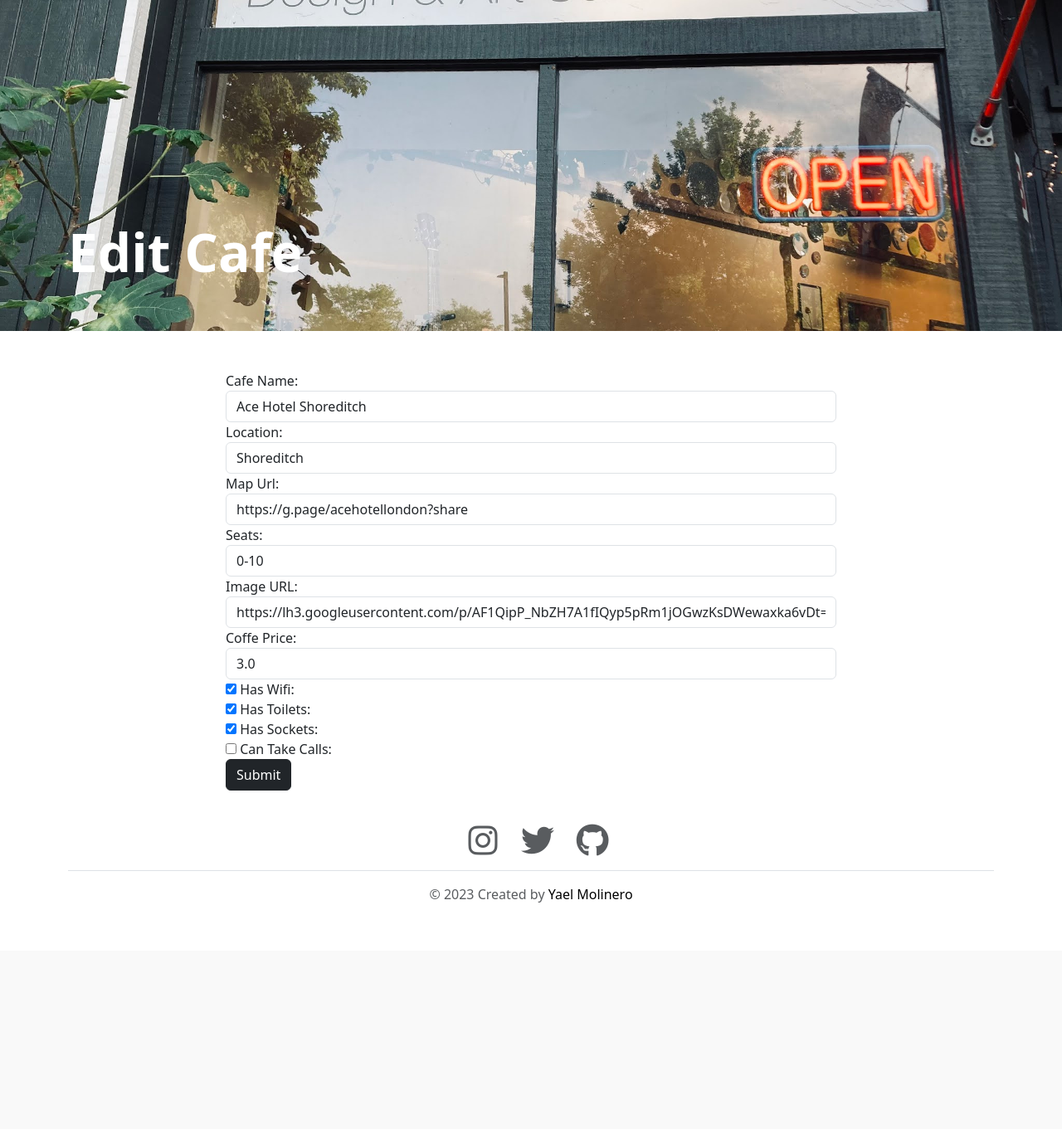
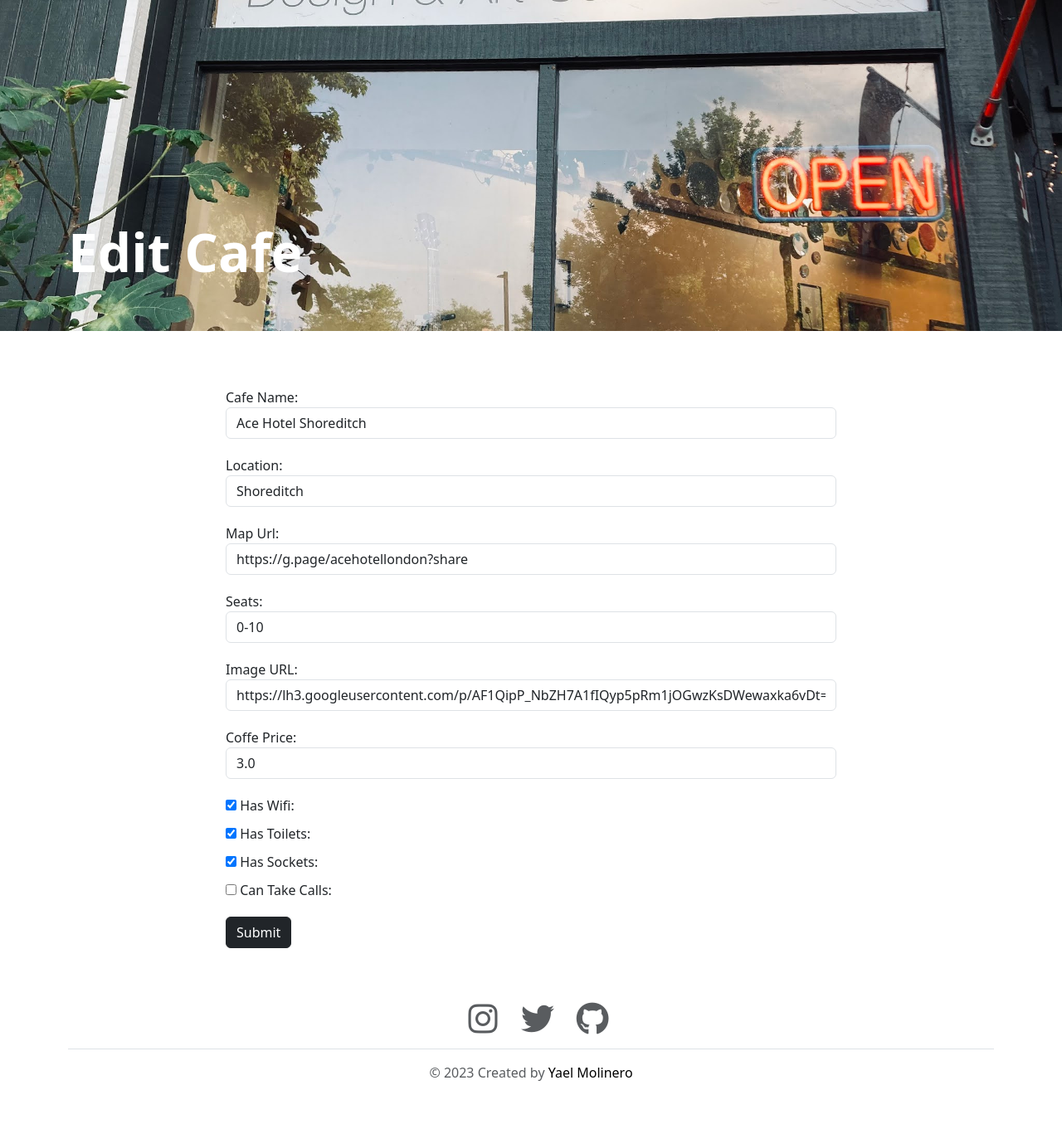
Before and after one commit to yaelmolinero/cafe_wifi_web, a Flask app: page /edit-cafe/7 in a window 1280 px wide. Shown: the part 57-1418 px from the top of the page at 83% size. Before the commit the page ends 1145 px from the top, so only its background shows below. Run offline with Flask 3, Linux system fonts and the light colour scheme; a user stored in the database is signed in; some libraries are stand-ins or nearby versions.

Commit message:
add space in forms

```diff
--- a/forms.py
+++ b/forms.py
@@ -1,7 +1,7 @@
 from flask_wtf import FlaskForm
-from wtforms import StringField, SubmitField, EmailField, PasswordField, SelectField, BooleanField, FloatField
+from wtforms import StringField, SubmitField, EmailField, PasswordField, SelectField,\
+    BooleanField, FloatField, TextAreaField
 from wtforms.validators import DataRequired, URL
-from flask_ckeditor import CKEditorField
 
 # -------------------- WTForms REGISTER NEW USER -------------------- #
 class RegisterCafe(FlaskForm):
@@ -38,6 +38,6 @@ class LoginForm(FlaskForm):
 class CommentForm(FlaskForm):
     score = SelectField("Do you enjoy?", validators=[DataRequired()],
                         choices=["⭐⭐⭐⭐⭐", "⭐⭐⭐⭐", "⭐⭐⭐", "⭐⭐", "⭐"])
-    body = CKEditorField("Comment:")
+    body = TextAreaField("Comment:", validators=[DataRequired()])
 
     submit = SubmitField("Confirm")
--- /dev/null
+++ b/static/css/style.css
@@ -0,0 +1,17 @@
+.form-group{
+    margin-top: 20px;
+    margin-bottom: 20px;
+}
+
+#submit {
+    margin-top: 10px;
+    margin-bottom: 25px;
+}
+
+.checkbox {
+    margin-bottom: 10px;
+}
+
+textarea {
+    height: 150px;
+}
--- a/templates/current_cafe.html
+++ b/templates/current_cafe.html
@@ -24,7 +24,7 @@
             <img width="50" height="50" src="https://cdn.pixabay.com/photo/2015/10/05/22/37/blank-profile-picture-973460_1280.png">
           </div>
           <!-- COMMENT CONTENT -->
-          <div class="col-10 ps-1 pe-1">
+          <div class="col-9 col-sm-10 ps-1 pe-1">
             <span>
               <span class="fw-bold my-0 h5">{{ comment.comment_author.name | safe() }}  </span>
               <span class="my-0 h5">{{ '★' * comment.score | int }}{{ '☆' * (5-comment.score) | int }}</span>
--- a/templates/header.html
+++ b/templates/header.html
@@ -9,6 +9,7 @@
 
   <title>{{ title }}</title>
   <link href="{{ url_for('static', filename='favicon/coffee_icon.ico') }}" rel="icon" type="image/x-icon">
+  <link href="{{ url_for('static', filename='css/style.css') }}" rel="stylesheet">
   <link href="https://cdn.jsdelivr.net/npm/bootstrap@5.3.1/dist/css/bootstrap.min.css" rel="stylesheet" integrity="sha384-4bw+/aepP/YC94hEpVNVgiZdgIC5+VKNBQNGCHeKRQN+PtmoHDEXuppvnDJzQIu9" crossorigin="anonymous">
 </head>
 
```
